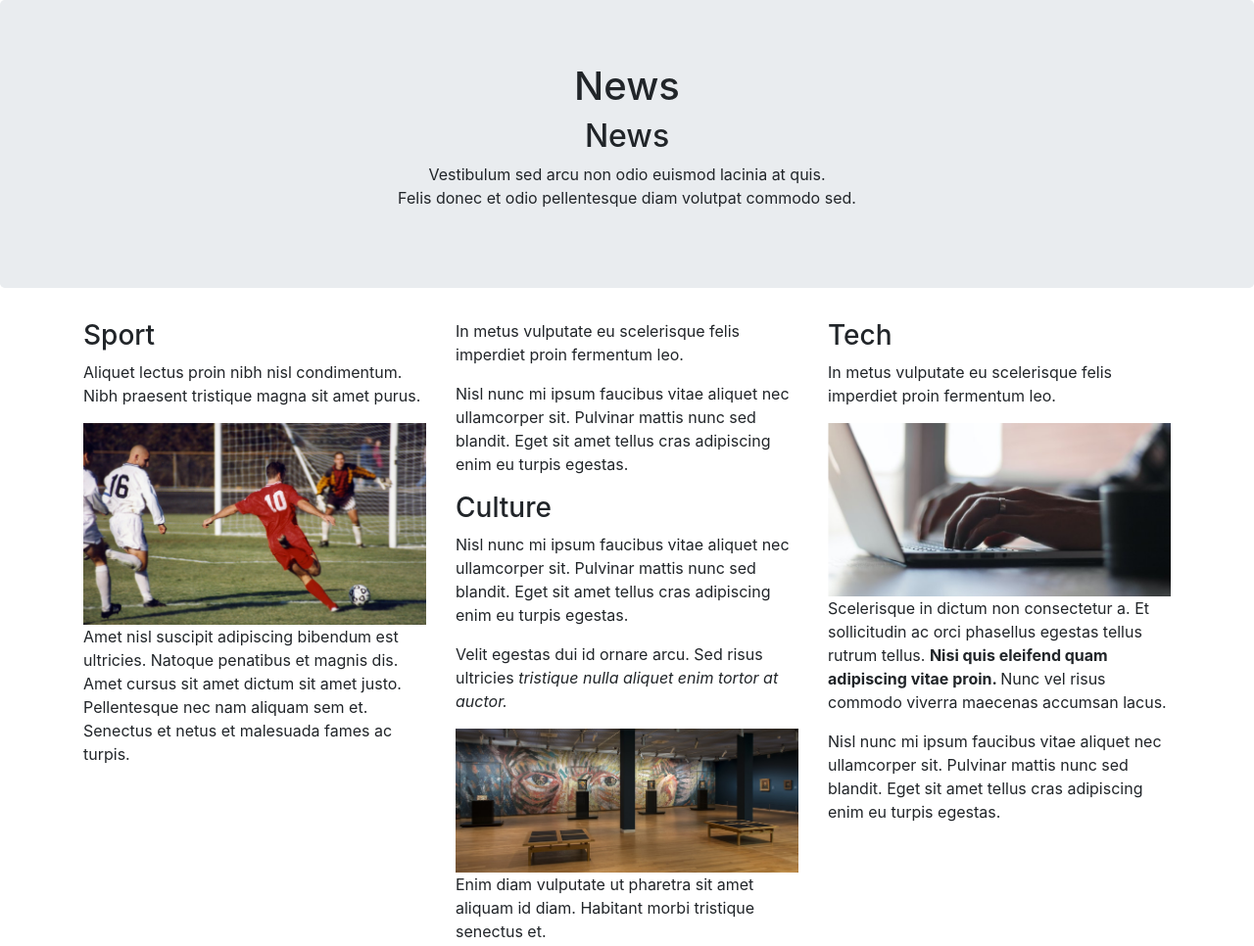
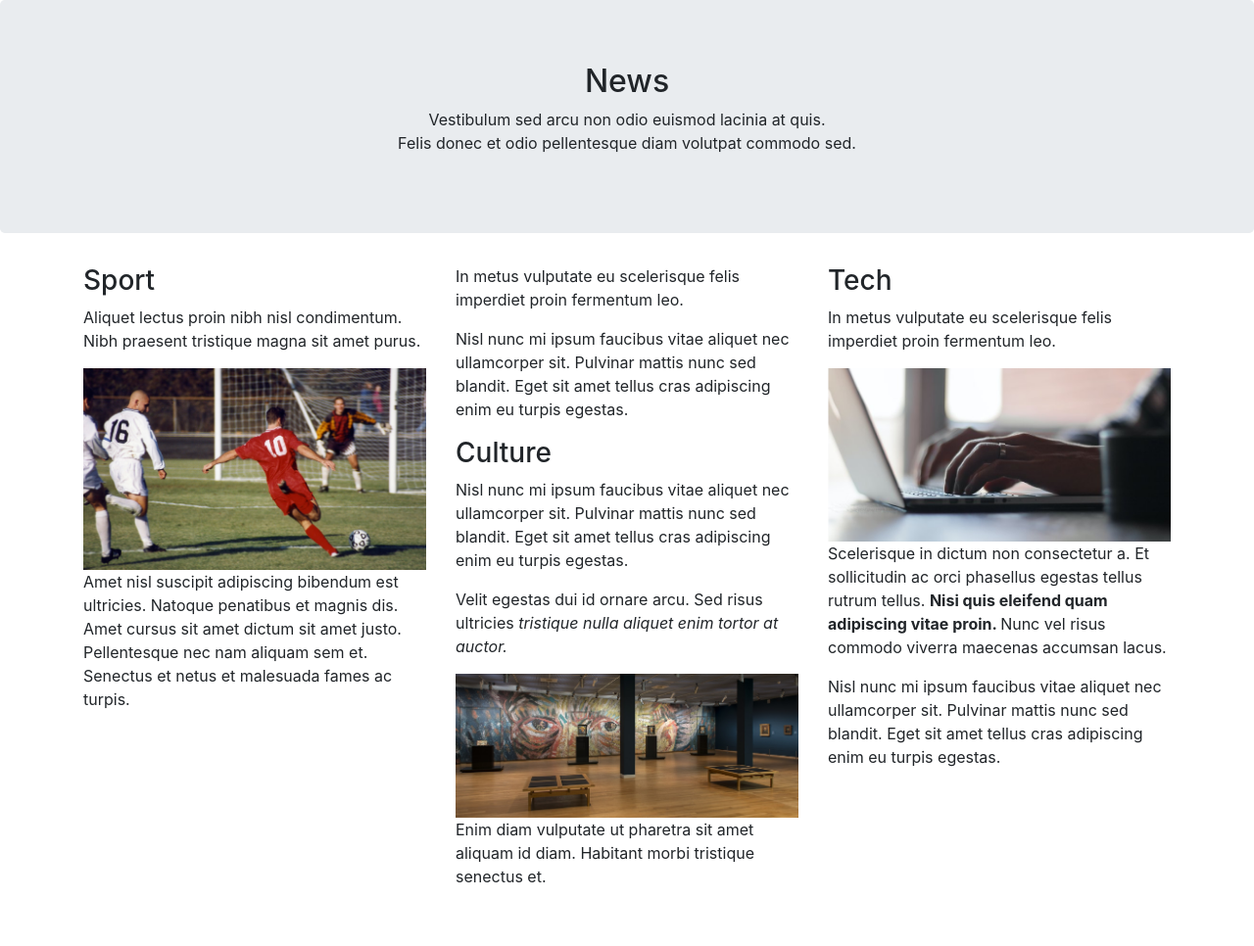
Before and after one commit to Olha-st/test_name, a plain HTML site: page index.html in a window 1280 px wide. Shown: the whole page at 98% size. After the commit the page ends 923 px from the top, so only its background shows below. Drawn offline with Linux system fonts and the light colour scheme.

Commit message:
Update index.html

```diff
--- a/index.html
+++ b/index.html
@@ -7,7 +7,6 @@
 </head>
 <body>
 <div class="jumbotron text-center">
-  <h1>News</h1>
   <h2>News</h2>
   <p>Vestibulum sed arcu non odio euismod lacinia at quis. <br/>Felis donec et odio pellentesque diam volutpat commodo sed.</p>
 </div>
```
